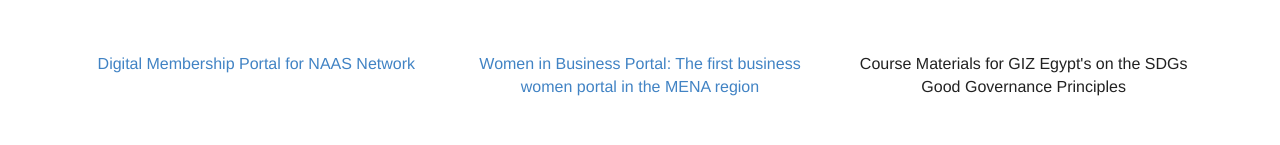
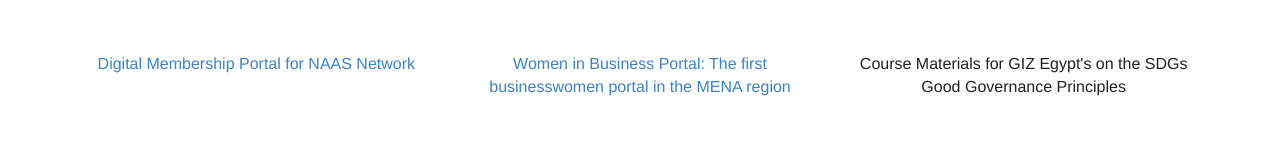
Before and after one commit to hmones/personal-website, a website: page index.html in a window 1280 px wide. Shown: the part 1508-1653 px from the top of the page. Drawn offline with Linux system fonts and the light colour scheme; a web font is replaced by a local one.

Commit message:
Fixing introductory text

```diff
--- a/index.html
+++ b/index.html
@@ -90,7 +90,7 @@
         <div class="four wide center aligned column">
             <img alt="Women in Business Portal" class="ui centered image" src="images/wib.png" style="height: 300px;"/>
             <a href="https://portal.womeninbusiness-mena.com" rel="noopener" target="_blank">Women in Business Portal:
-                The first business women portal in the MENA region</a>
+                The first businesswomen portal in the MENA region</a>
         </div>
         <div class="four wide center aligned column">
             <img alt="Web Design" class="ui centered image" src="images/giz.png" style="height: 300px;"/>
```
